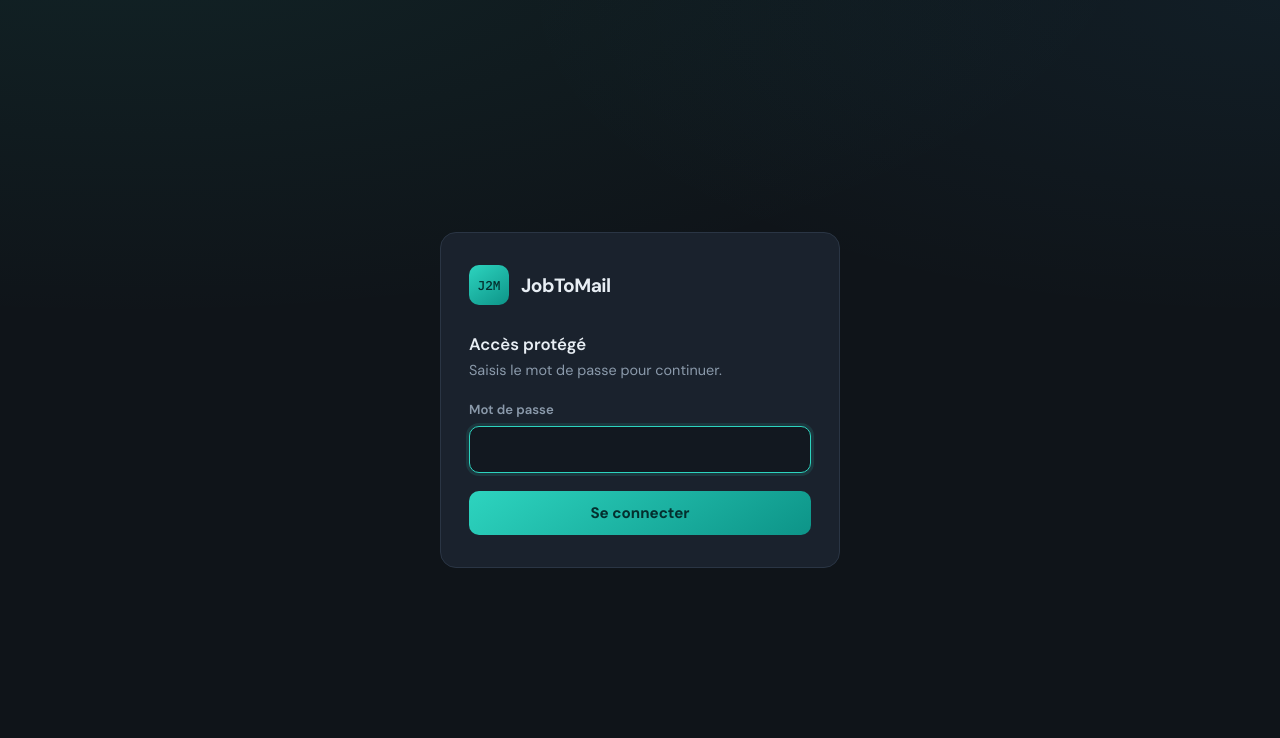
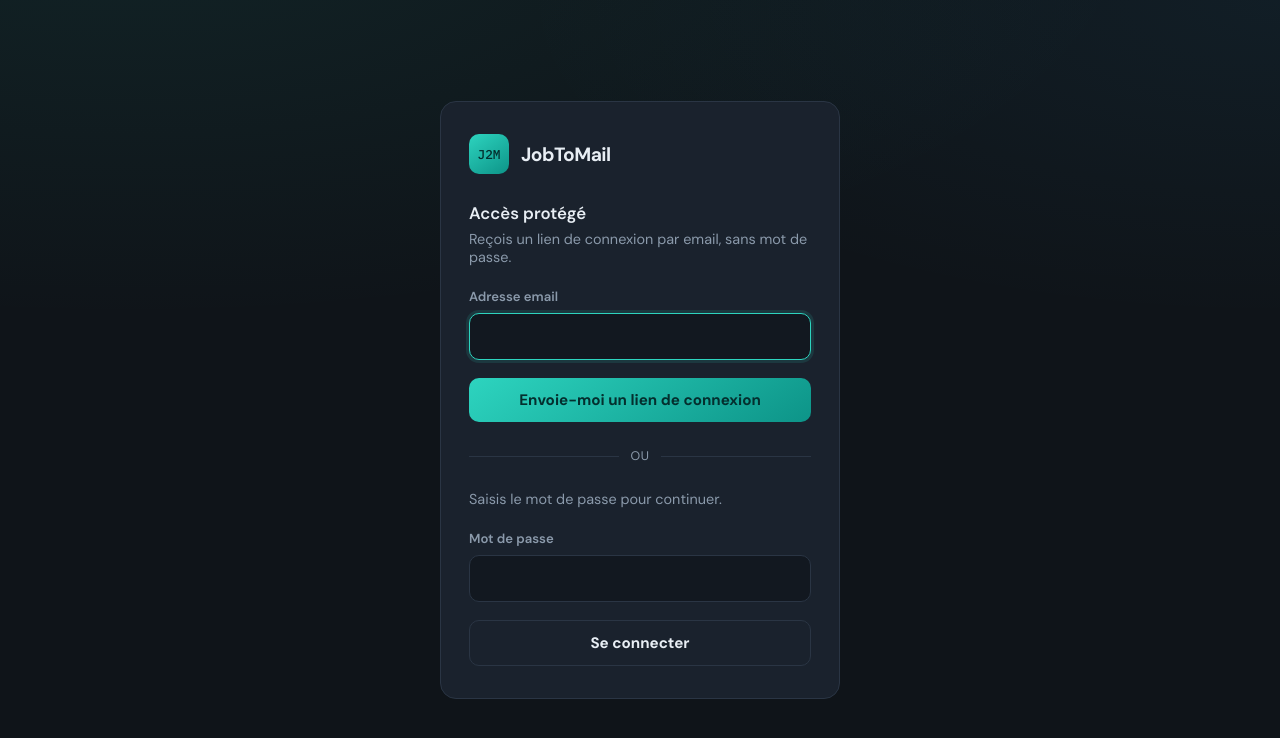
Before and after one commit to vthuillier/job2mail, a Flask app: page /login in a window 1280 px wide. Shown: the top 738 px of the page. Run offline with Flask 3, Linux system fonts and the light colour scheme.

Commit message:
feat: add magic-link login

```diff
--- a/jobtomail/routes/auth.py
+++ b/jobtomail/routes/auth.py
@@ -10,6 +10,7 @@ import time
 from flask import Blueprint, redirect, render_template, request, session, url_for
 
 from jobtomail import db
+from jobtomail.services import magic_link
 
 logger = logging.getLogger(__name__)
 
@@ -81,6 +82,13 @@ def _register_success(ip: str) -> None:
     _locked_until.pop(ip, None)
 
 
+def send_magic_link_email(to_email: str, link: str) -> None:
+    # Placeholder until Task 6 wires transactional sending through a real
+    # provider. Logs the link so magic-link login is testable end-to-end
+    # in dev without an email provider configured yet.
+    logger.info("Lien magique pour %s : %s", to_email, link)
+
+
 def _ensure_default_user() -> int:
     """Garantit qu'une vraie ligne `users` existe pour l'utilisateur par défaut
     (mot de passe partagé, Phase 1) et renvoie son id.
@@ -126,6 +134,43 @@ def login():
     return render_template("login.html", error=error)
 
 
+@bp.route("/auth/magic", methods=["POST"])
+def request_magic_link():
+    email = (request.form.get("email") or "").strip().lower()
+    if not email or "@" not in email:
+        return render_template("login.html", error="Adresse email invalide.")
+    ip = _client_ip()
+    if _is_locked(ip):
+        return render_template("login.html", error="Trop de tentatives, réessaie dans 5 minutes.")
+    token = magic_link.generate_token(email)
+    link = url_for("auth.consume_magic_link", token=token, _external=True)
+    send_magic_link_email(email, link)
+    # Reuse the password-login lockout counters as a generic per-IP rate
+    # limiter for magic-link requests too, so an IP can't spam link
+    # requests indefinitely; a successful login (_register_success) clears
+    # the counter.
+    _register_failure(ip)
+    return render_template("login.html", sent=True)
+
+
+@bp.route("/auth/magic/<token>")
+def consume_magic_link(token: str):
+    email = magic_link.verify_token(token)
+    if not email:
+        return render_template("login.html", error="Lien invalide ou expiré, redemande-en un.")
+    user = db.get_user_by_email(email)
+    user_id = user["id"] if user else db.create_user(email)
+    session.clear()
+    session["user_id"] = user_id
+    session["authenticated"] = True
+    session.permanent = True
+    _register_success(_client_ip())
+    next_url = request.args.get("next") or url_for("main.index")
+    if not next_url.startswith("/"):
+        next_url = url_for("main.index")
+    return redirect(next_url)
+
+
 @bp.route("/logout", methods=["POST", "GET"])
 def logout():
     session.clear()
--- /dev/null
+++ b/jobtomail/services/magic_link.py
@@ -0,0 +1,24 @@
+"""Génère et vérifie les tokens de connexion par lien magique."""
+
+from __future__ import annotations
+
+from flask import current_app
+from itsdangerous import BadSignature, SignatureExpired, URLSafeTimedSerializer
+
+_SALT = "jobtomail-magic-link"
+_MAX_AGE_SECONDS = 15 * 60
+
+
+def _serializer() -> URLSafeTimedSerializer:
+    return URLSafeTimedSerializer(current_app.secret_key, salt=_SALT)
+
+
+def generate_token(email: str) -> str:
+    return _serializer().dumps(email)
+
+
+def verify_token(token: str) -> str | None:
+    try:
+        return _serializer().loads(token, max_age=_MAX_AGE_SECONDS)
+    except (BadSignature, SignatureExpired):
+        return None
--- a/templates/login.html
+++ b/templates/login.html
@@ -134,22 +134,92 @@
     font-size: 0.88rem;
     font-weight: 500;
   }
+
+  .success {
+    margin-bottom: 16px;
+    padding: 10px 12px;
+    border-radius: 8px;
+    background: var(--teal-dim);
+    color: var(--teal);
+    font-size: 0.88rem;
+    font-weight: 500;
+  }
+
+  input[type="email"] {
+    width: 100%;
+    padding: 12px 14px;
+    border-radius: 10px;
+    border: 1px solid var(--border);
+    background: #121820;
+    color: var(--text);
+    font: inherit;
+    font-size: 1rem;
+    outline: none;
+  }
+
+  input[type="email"]:focus {
+    border-color: var(--teal);
+    box-shadow: 0 0 0 3px var(--teal-dim);
+  }
+
+  .divider {
+    display: flex;
+    align-items: center;
+    gap: 12px;
+    margin: 26px 0;
+    color: var(--muted);
+    font-size: 0.78rem;
+    text-transform: uppercase;
+    letter-spacing: 0.04em;
+  }
+
+  .divider::before,
+  .divider::after {
+    content: "";
+    flex: 1;
+    height: 1px;
+    background: var(--border);
+  }
+
+  button.secondary {
+    background: transparent;
+    border: 1px solid var(--border);
+    color: var(--text);
+  }
+
+  button.secondary:hover { filter: none; border-color: var(--teal); }
 </style>
 </head>
 <body>
-  <form class="card" method="post" autocomplete="current-password">
+  <div class="card">
     <div class="brand">
       <div class="brand-mark">J2M</div>
       <strong>JobToMail</strong>
     </div>
     <h1>Accès protégé</h1>
-    <p class="hint">Saisis le mot de passe pour continuer.</p>
+
     {% if error %}
     <div class="error">{{ error }}</div>
     {% endif %}
-    <label for="password">Mot de passe</label>
-    <input id="password" name="password" type="password" required autofocus>
-    <button type="submit">Se connecter</button>
-  </form>
+    {% if sent %}
+    <div class="success">Si cette adresse existe, un lien de connexion vient de t'être envoyé par email.</div>
+    {% endif %}
+
+    <form method="post" action="{{ url_for('auth.request_magic_link') }}" autocomplete="email">
+      <p class="hint">Reçois un lien de connexion par email, sans mot de passe.</p>
+      <label for="email">Adresse email</label>
+      <input id="email" name="email" type="email" required autofocus>
+      <button type="submit">Envoie-moi un lien de connexion</button>
+    </form>
+
+    <div class="divider">ou</div>
+
+    <form method="post" action="{{ url_for('auth.login') }}" autocomplete="current-password">
+      <p class="hint">Saisis le mot de passe pour continuer.</p>
+      <label for="password">Mot de passe</label>
+      <input id="password" name="password" type="password" required>
+      <button class="secondary" type="submit">Se connecter</button>
+    </form>
+  </div>
 </body>
 </html>
```
Also changed, not shown: jobtomail/tests/test_magic_link.py (added, +41 -0 lines).
